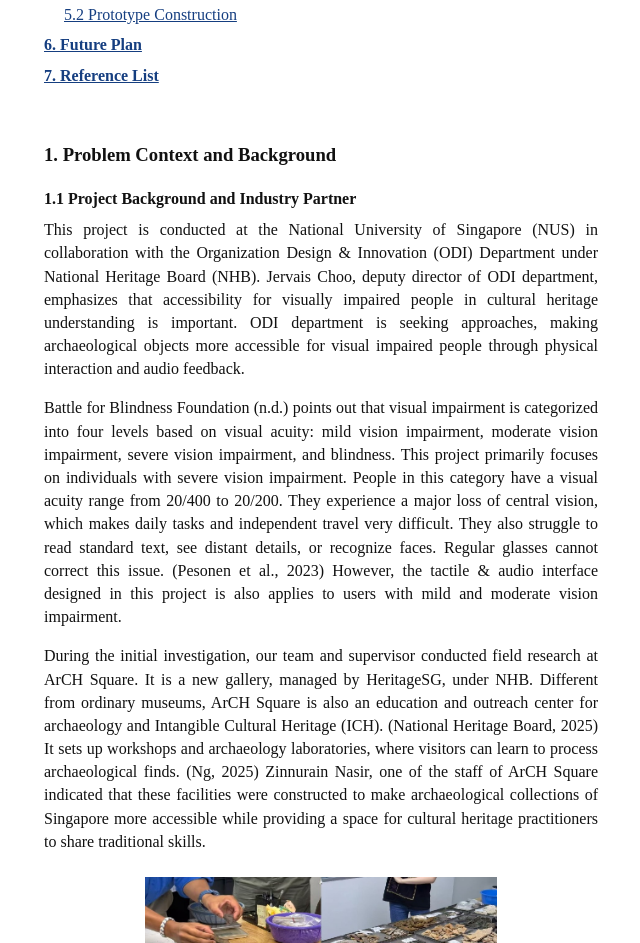
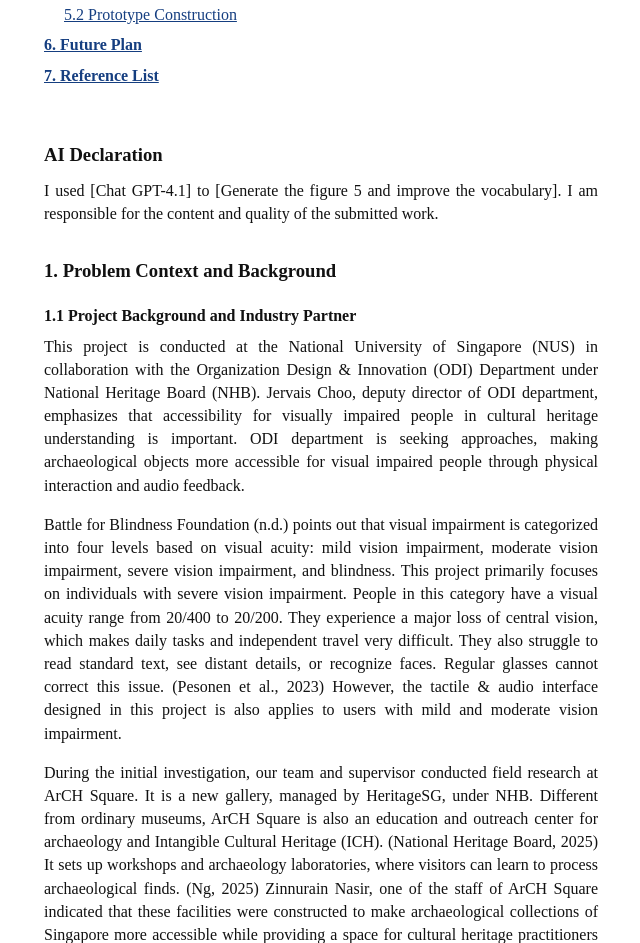
Before and after one commit to WangZiyinming/CDE4301-Interim-Report-Multisensory-Tangible-Interface-for-Visually-Impaired-People, a plain HTML site: page index.html in a window 1280 px wide. Shown: the part 1486-2429 px from the top of the page, without its empty margins (319-959 px from the left). Drawn offline with Linux system fonts and the light colour scheme.

Commit message:
Update index.html

```diff
--- a/index.html
+++ b/index.html
@@ -330,6 +330,12 @@ article > .reference {
 </nav>
 
 <article>
+
+<h2 id="ai-declaration">AI Declaration</h2>
+
+<p>
+  I used [Chat GPT-4.1] to [Generate the figure 5 and improve the vocabulary]. I am responsible for the content and quality of the submitted work.
+</p>
 
 <h2 id="section-1">1. Problem Context and Background</h2>
 
```
